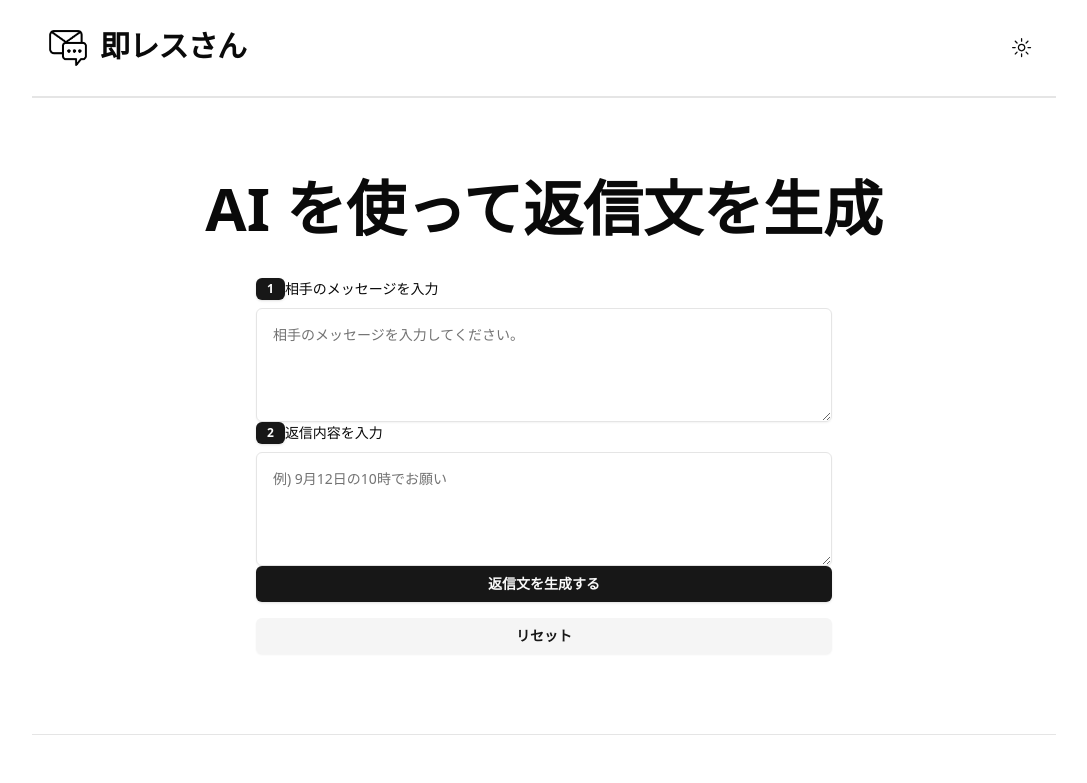
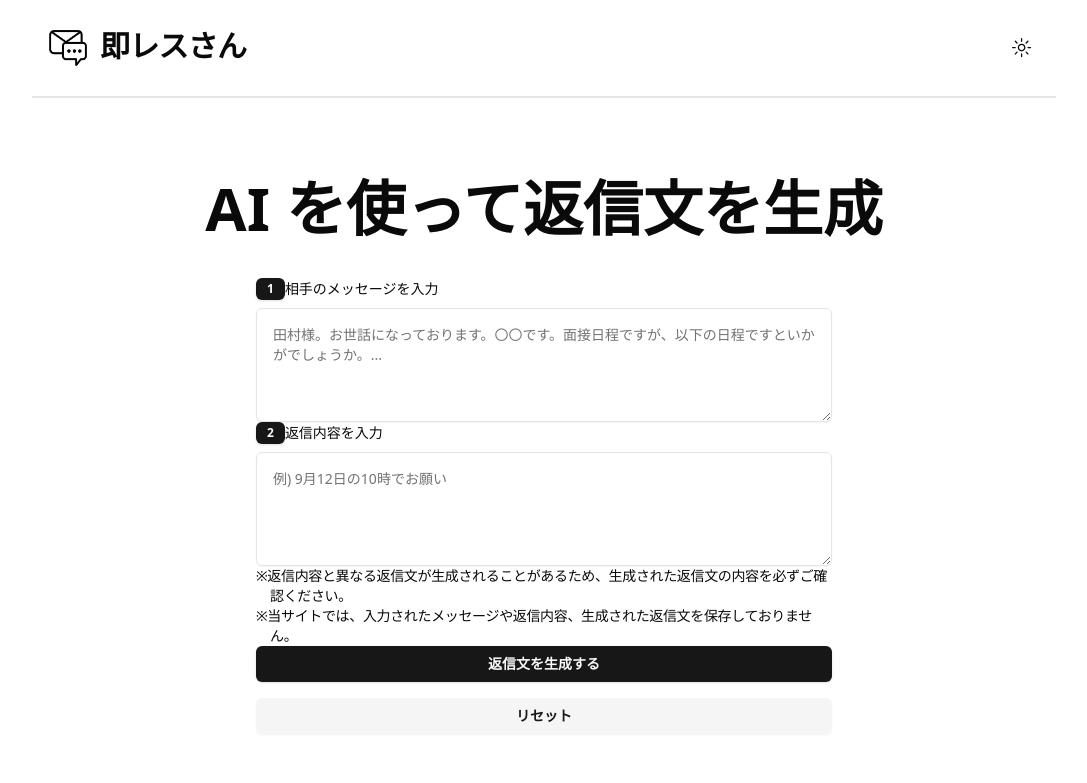
Before and after one commit to gtaiyou24/sokuressan.com, a Next.js app: page / in a window 1280 px wide. Shown: the top 783 px of the page, without its empty margins (96-1183 px from the left). Built offline with nearby package versions, Linux system fonts and the light colour scheme.

Commit message:
style: トップページ

```diff
--- a/src/features/generate/generate-message-form.tsx
+++ b/src/features/generate/generate-message-form.tsx
@@ -99,7 +99,7 @@ export default function GenerateMessageForm() {
                                             field.onBlur();
                                             form.setValue('message', e.target.value);
                                         }}
-                                        placeholder="相手のメッセージを入力してください。"
+                                        placeholder="田村様。お世話になっております。〇〇です。面接日程ですが、以下の日程ですといかがでしょうか。..."
                                         className="w-full rounded-md border shadow-sm focus:border-black focus:ring-black p-4"
                                     />
                                 </FormControl>
@@ -138,6 +138,12 @@ export default function GenerateMessageForm() {
                         )}
                     />
                     <FormError message={error} />
+
+                    <ul className={cn(styles.annotation, "text-sm text-left list-inside list-none leading-tight tracking-tight")}>
+                        <li>※返信内容と異なる返信文が生成されることがあるため、生成された返信文の内容を必ずご確認ください。</li>
+                        <li>※当サイトでは、入力されたメッセージや返信内容、生成された返信文を保存しておりません。</li>
+                    </ul>
+
                     <div className="flex flex-col-reverse sm:flex-row gap-4 w-full">
                         <Button variant="secondary" onClick={() => reset()} disabled={isPending} className="w-full font-bold">
                             リセット
--- a/src/features/generate/styles.module.css
+++ b/src/features/generate/styles.module.css
@@ -1,3 +1,8 @@
 .text {
     white-space: pre-wrap;
 }
+
+.annotation > li {
+    padding-left: 1em;
+    text-indent: -1em;
+}
```
